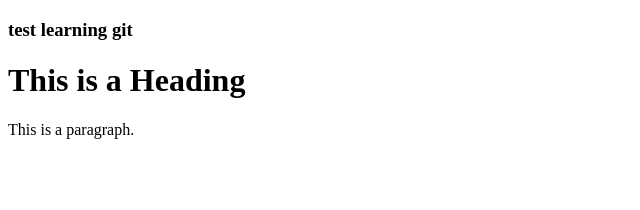
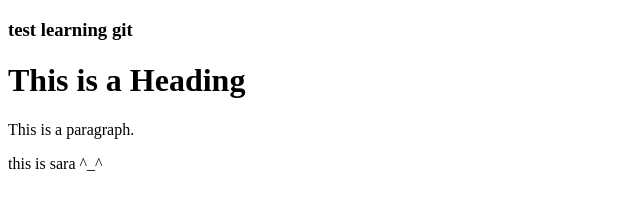
Before and after one commit to maryamautomne/test_git, a website: page index.html in a window 1280 px wide. Shown: the full height of the page, 0-640 px from the left. Drawn offline with Linux system fonts and the light colour scheme.

Commit message:
changes from sara

```diff
--- a/index.html
+++ b/index.html
@@ -9,6 +9,6 @@
 </h3>
 <h1>This is a Heading</h1>
 <p>This is a paragraph.</p>
-
+<p> this is sara ^_^ <p>
 </body>
 </html>
```
